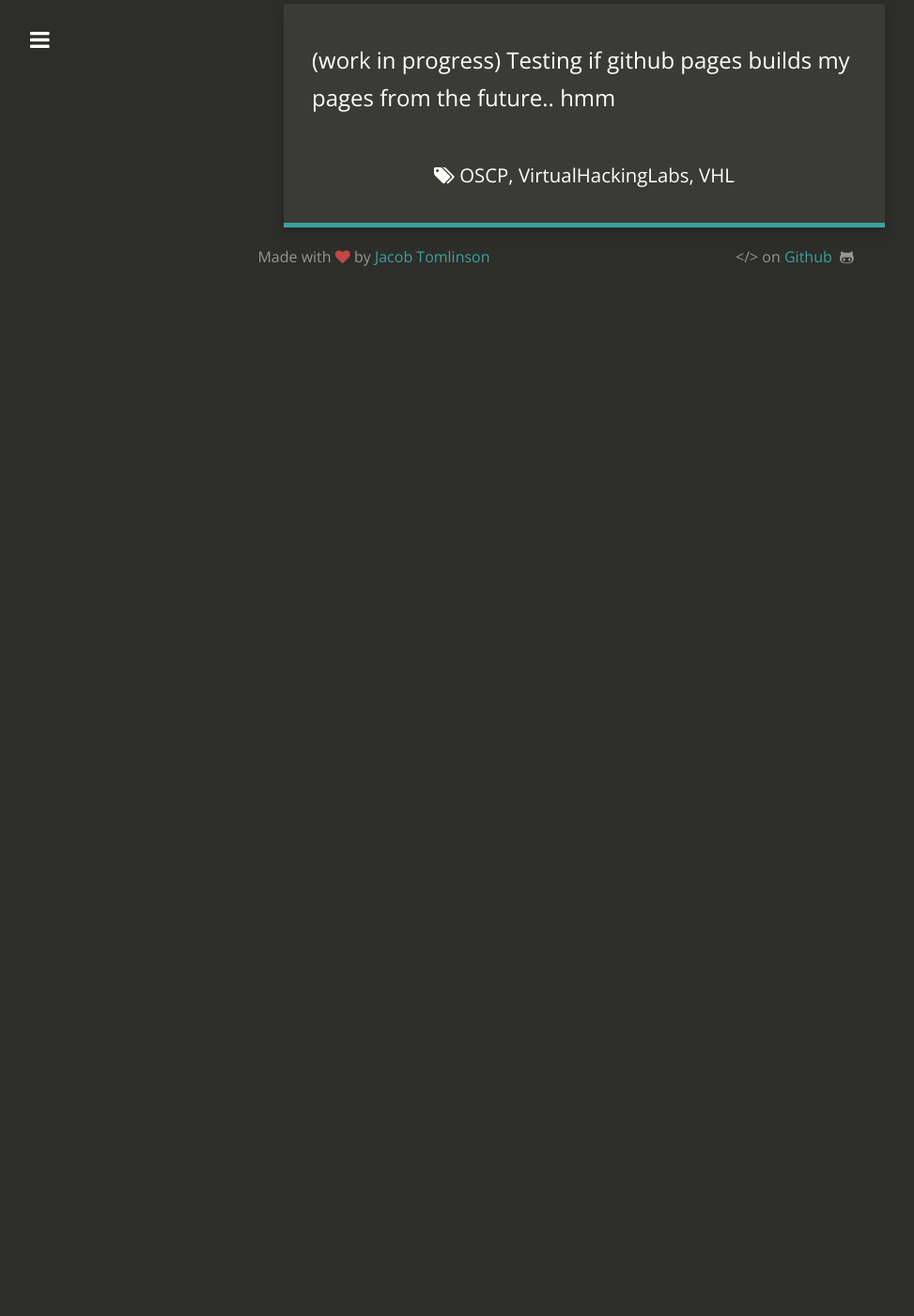
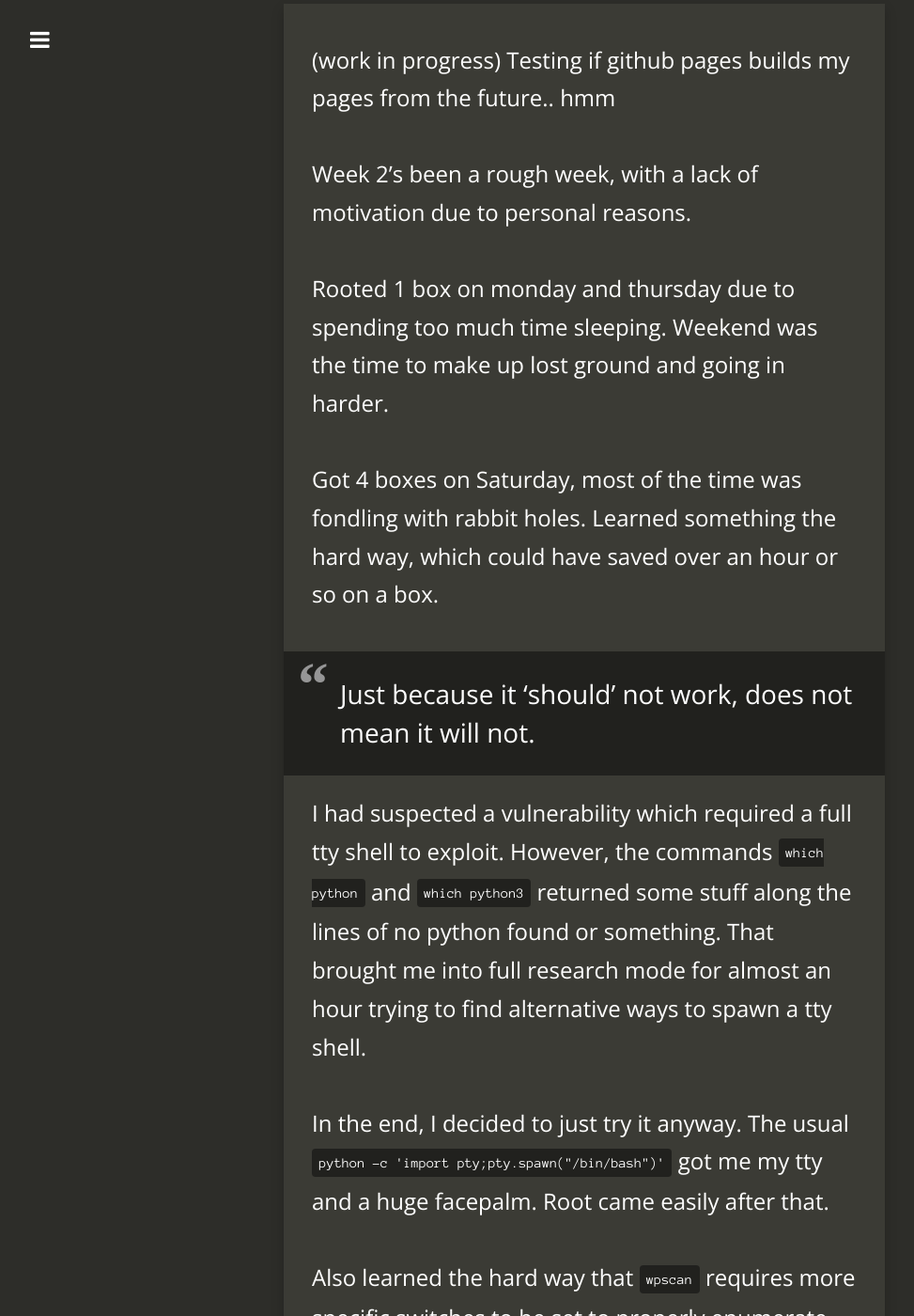
Before and after one commit to Dreamscent/Dreamscent.github.io, a Jekyll site: the page built from _posts/2019-09-22-VHL-Week-2.md, in a window 1280 px wide and 1400 px high, scrolled down 270 px. Shown: the whole window at 94% size, without its empty margins (18-991 px from the left). Built offline with Jekyll 4.4.1, drawn with Linux system fonts in a browser that asks for light colours; nearby versions of some CDN libraries; before the commit the page ends 900 px from its top, so only the background shows below that; some of the changed text lies outside the part shown.

Commit message:
Update 2019-09-22-VHL-Week-2.md

```diff
--- a/_posts/2019-09-22-VHL-Week-2.md
+++ b/_posts/2019-09-22-VHL-Week-2.md
@@ -14,3 +14,26 @@ tags:
 
 (work in progress)
 Testing if github pages builds my pages from the future.. hmm
+
+Week 2's been a rough week, with a lack of motivation due to personal reasons.
+
+Rooted 1 box on monday and thursday due to spending too much time sleeping. Weekend was the time to make up lost ground and going in harder.
+
+Got 4 boxes on Saturday, most of the time was fondling with rabbit holes. Learned something the hard way, which could have saved over an hour or so on a box.
+
+> Just because it 'should' not work, does not mean it will not.
+
+I had suspected a vulnerability which required a full tty shell to exploit. However, the commands `which python` and `which python3` returned some stuff along the lines of no python found or something. That brought me into full research mode for almost an hour trying to find alternative ways to spawn a tty shell.
+
+In the end, I decided to just try it anyway. The usual `python -c 'import pty;pty.spawn("/bin/bash")'` got me my tty and a huge facepalm. Root came easily after that.
+
+Also learned the hard way that `wpscan` requires more specific switches to be set to properly enumerate.
+
+I'm somewhat satisfied with the experience VHL is providing right now. But the true verdict will come when I try the PWK labs somewhere next month.
+
+## Progress
+
+(insert some fancy table here)
+
+
+(work in progress)
```
